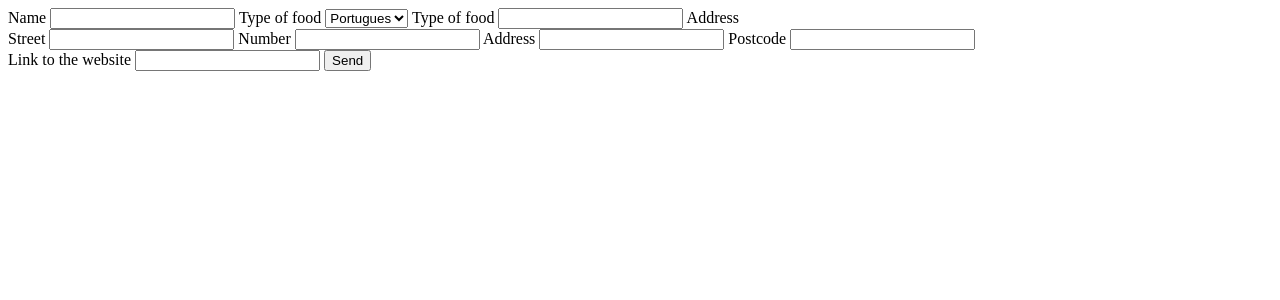
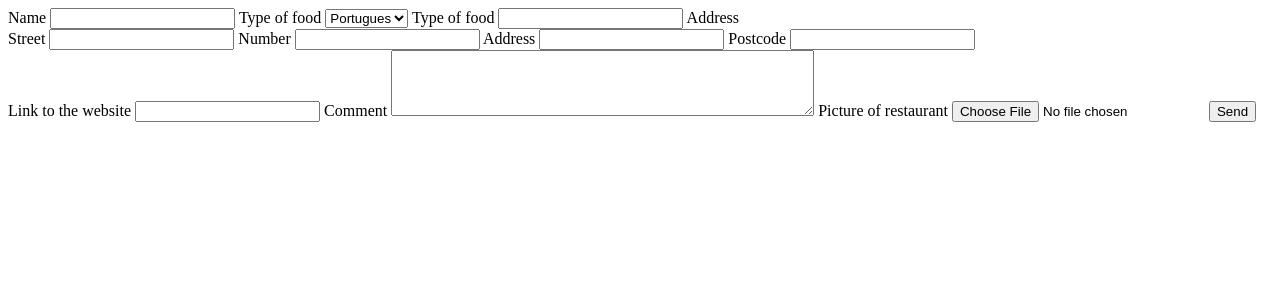
Before and after one commit to mferreira96/FEUP-LTW, a PHP site: page /add_restaurant_form.php in a window 1280 px wide. Shown: the top 300 px of the page. Run offline with PHP 8.4, Linux system fonts and the light colour scheme; some libraries are stand-ins or nearby versions.

Commit message:
upload picture and comment

```diff
--- a/restaurant/add_restaurant_form.php
+++ b/restaurant/add_restaurant_form.php
@@ -1,4 +1,4 @@
-<form action ="restaurant_form_test.php" method="post">
+<form action ="restaurant_form_test.php" method="post" enctype="multipart/form-data>
   <label for ="restaurant_name">Name</label>
   <input type="text" name="Name" id ="restaurant_name" required="required">
   <label for ="restaurant_type_of_food">Type of food</label>
@@ -25,5 +25,9 @@
   </div>
   <label for="restaurant_link_to_website">Link to the website</label>
   <input type="text" name="restaurant_link_to_website" id="restaurant_link_to_website">
+  <label for ="restaurant_comment">Comment</label>
+  <textarea id="restaurant_comment" rows="4" cols="50"></textarea>
+  <label for ="restaurant_picture">Picture of restaurant</label>
+  <input type="file" name="restaurant_picture" id="restaurant_picture"></input>
 <input type="submit" value="Send">
 </form>
```
